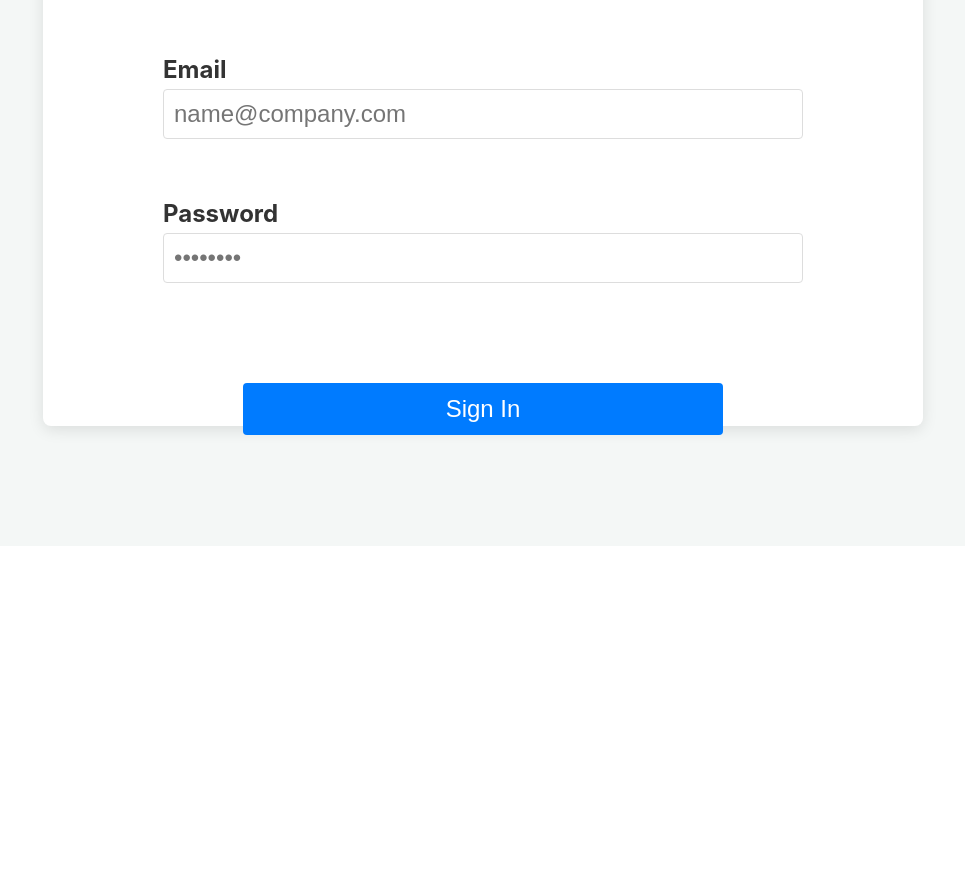
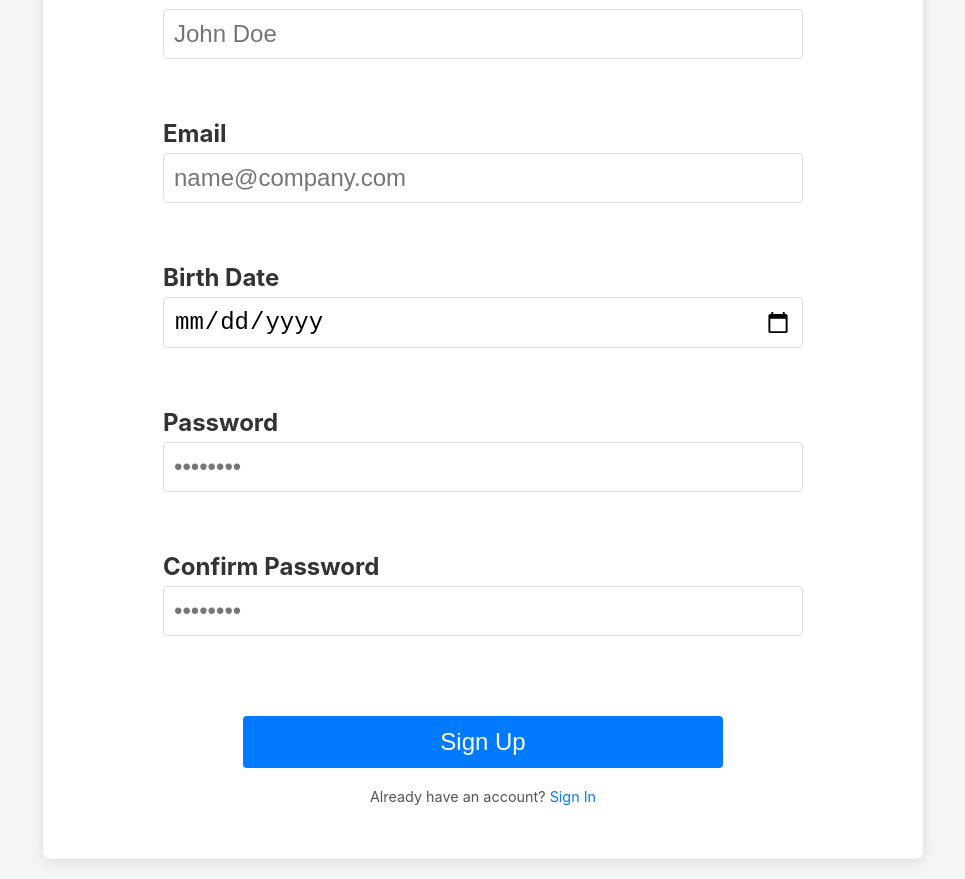
Before and after one commit to DatAmstrongest/BookAir, a React (Create React App) app in the folder frontend/: page /register in a window 1280 px wide. Shown: the part 254-1133 px from the top of the page, without its empty margins (157-1122 px from the left). Before the commit the page ends 800 px from the top, so only its background shows below. Built offline with nearby package versions, Linux system fonts and the light colour scheme.

Commit message:
Register page is added

```diff
--- a/frontend/src/App.js
+++ b/frontend/src/App.js
@@ -7,9 +7,6 @@ import Login from './pages/Login.tsx';
 
 function App() {
   const [token, setToken] = useState();
-  if(!token) {
-    return <Login setToken={setToken} />
-  }
 
   return (
     <BrowserRouter>
--- /dev/null
+++ b/frontend/src/pages/Register.css
@@ -0,0 +1,100 @@
+h2 {
+  margin-top: 40px;
+  margin-bottom: 40px;
+  font-size: 40px;
+}
+
+input {
+  font-size: 24px;
+}
+
+.register-container {
+  display: flex;
+  justify-content: center;
+  align-items: center;
+  min-height: 100vh;
+  background-color: #f4f7f6;
+  padding: 20px 0;
+}
+
+.register-form {
+  background: #ffffff;
+  padding: 40px;
+  border-radius: 8px;
+  box-shadow: 0 4px 15px rgba(0, 0, 0, 0.1);
+  width: 100%;
+  max-width: 800px;
+  text-align: center;
+}
+
+.input-group {
+  margin-bottom: 40px;
+  display: flex;
+  flex-direction: column;
+  align-items: center;
+  font-size: 24px;
+}
+
+.input-group label {
+  width: 80%;
+  margin-bottom: 5px;
+  font-weight: bold;
+  color: #333;
+  text-align: left;
+}
+
+.input-group input {
+  width: 80%;
+  padding: 10px;
+  border: 1px solid #ddd;
+  border-radius: 4px;
+  box-sizing: border-box;
+}
+
+.register-button {
+  width: 60%;
+  padding: 12px;
+  background-color: #007bff;
+  color: white;
+  border: none;
+  border-radius: 4px;
+  cursor: pointer;
+  font-size: 24px;
+  transition: background 0.3s;
+  margin-top: 20px;
+}
+
+.register-button:hover {
+  background-color: #0056b3;
+}
+
+.error-message {
+  color: #d9534f;
+  background: #f2dede;
+  padding: 10px;
+  border-radius: 4px;
+  margin-bottom: 15px;
+}
+
+.success-message {
+  color: #3c763d;
+  background: #dff0d8;
+  padding: 10px;
+  border-radius: 4px;
+  margin-bottom: 15px;
+}
+
+.login-link {
+  margin-top: 20px;
+  font-size: 0.9rem;
+  color: #555;
+}
+
+.login-link a {
+  color: #007bff;
+  text-decoration: none;
+}
+
+.login-link a:hover {
+  text-decoration: underline;
+}
--- a/frontend/src/pages/Register.tsx
+++ b/frontend/src/pages/Register.tsx
@@ -1,4 +1,138 @@
-export default function Register() {
+import React, { useState, ChangeEvent, FormEvent } from 'react';
+import './Register.css';
+
+const Register: React.FC = () => {
+  const [name, setName] = useState<string>('');
+  const [email, setEmail] = useState<string>('');
+  const [birthDate, setBirthDate] = useState<string>('');
+  const [password, setPassword] = useState<string>('');
+  const [confirmPassword, setConfirmPassword] = useState<string>('');
+  const [error, setError] = useState<string | null>(null);
+  const [success, setSuccess] = useState<string | null>(null);
+
+  const handleSubmit = async (e: FormEvent<HTMLFormElement>): Promise<any> => {
+    e.preventDefault();
+    setError(null);
+    setSuccess(null);
+
+    if (!name || !email || !password || !confirmPassword) {
+      setError('Please fill in all fields');
+      return;
+    }
+
+    if (password !== confirmPassword) {
+      setError('Passwords do not match');
+      return;
+    }
+
+    if (password.length < 8) {
+      setError('Password must be at least 8 characters');
+      return;
+    }
+
+    return fetch('http://127.0.0.1:5000/api/register', {
+      method: 'POST',
+      headers: {
+        'Content-Type': 'application/json'
+      },
+      body: JSON.stringify({
+        name: name,
+        email: email,
+        password: password
+      })
+    })
+      .then(data => data.json())
+      .then(result => {
+        if (result.error) {
+          setError(result.error);
+        } else {
+          setSuccess('Account created successfully! You can now sign in.');
+        }
+      })
+      .catch(() => {
+        setError('Something went wrong. Please try again.');
+      });
+  };
+
+  const handleNameChange = (e: ChangeEvent<HTMLInputElement>) => setName(e.target.value);
+  const handleEmailChange = (e: ChangeEvent<HTMLInputElement>) => setEmail(e.target.value);
+  const handleBirthDateChange = (e: ChangeEvent<HTMLInputElement>) => setBirthDate(e.target.value);
+  const handlePasswordChange = (e: ChangeEvent<HTMLInputElement>) => setPassword(e.target.value);
+  const handleConfirmPasswordChange = (e: ChangeEvent<HTMLInputElement>) => setConfirmPassword(e.target.value);
+
   return (
-  <h1>Register Page</h1>);
-}
+    <div className="register-container">
+      <form className="register-form" onSubmit={handleSubmit}>
+        <h2>Create Account</h2>
+
+        {error && <div className="error-message" role="alert">{error}</div>}
+        {success && <div className="success-message" role="status">{success}</div>}
+
+        <div className="input-group">
+          <label htmlFor="name">Full Name</label>
+          <input
+            id="name"
+            type="text"
+            value={name}
+            onChange={handleNameChange}
+            placeholder="John Doe"
+          />
+        </div>
+
+        <div className="input-group">
+          <label htmlFor="email">Email</label>
+          <input
+            id="email"
+            type="email"
+            value={email}
+            onChange={handleEmailChange}
+            placeholder="name@company.com"
+          />
+        </div>
+
+        <div className="input-group">
+          <label htmlFor="email">Birth Date</label>
+          <input
+            id="email"
+            type="date"
+            value={birthDate}
+            onChange={handleBirthDateChange}
+            max={new Date().toISOString().split("T")[0]}
+          />
+        </div>
+
+        <div className="input-group">
+          <label htmlFor="password">Password</label>
+          <input
+            id="password"
+            type="password"
+            value={password}
+            onChange={handlePasswordChange}
+            placeholder="••••••••"
+          />
+        </div>
+
+        <div className="input-group">
+          <label htmlFor="confirmPassword">Confirm Password</label>
+          <input
+            id="confirmPassword"
+            type="password"
+            value={confirmPassword}
+            onChange={handleConfirmPasswordChange}
+            placeholder="••••••••"
+          />
+        </div>
+
+        <button type="submit" className="register-button">
+          Sign Up
+        </button>
+
+        <p className="login-link">
+          Already have an account? <a href="/login">Sign In</a>
+        </p>
+      </form>
+    </div>
+  );
+};
+
+export default Register;
```
